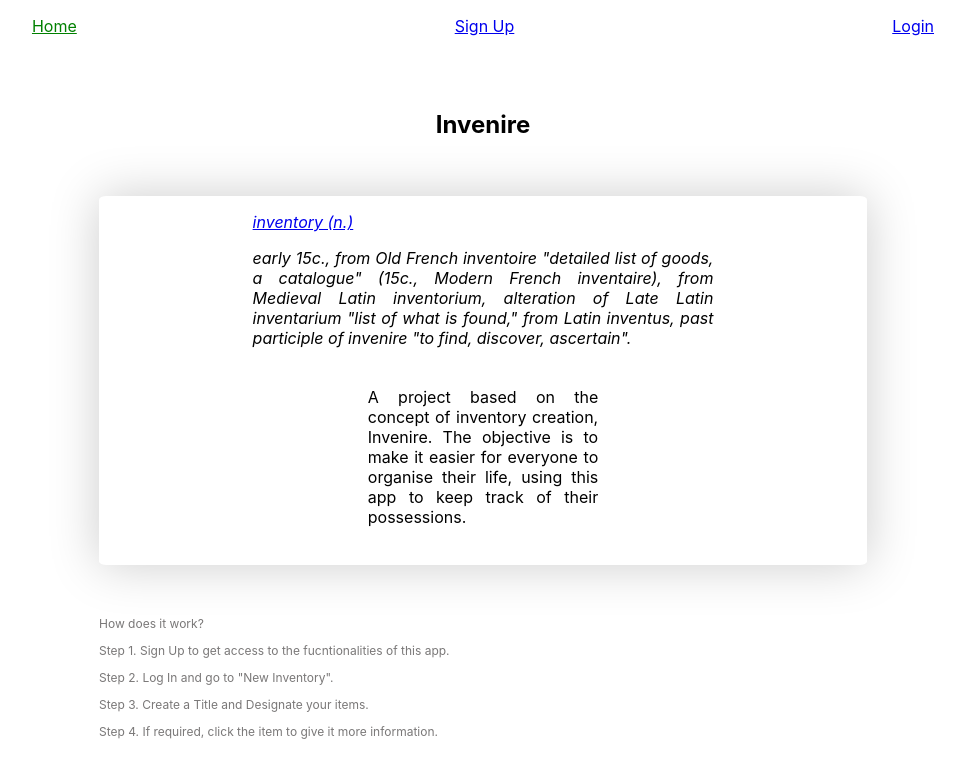
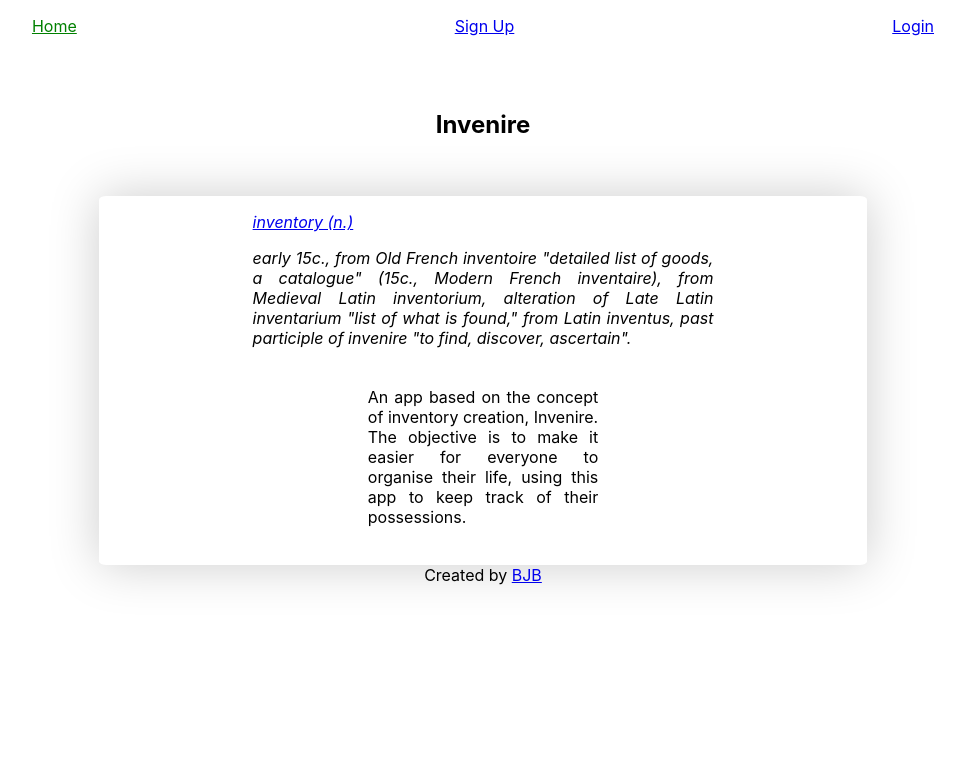
Before and after one commit to BeatrizJB/Invenire-Frontend, a React (Create React App) app: page / in a window 1280 px wide. Shown: the top 778 px of the page, without its empty margins (157-1122 px from the left). Built offline with nearby package versions, Linux system fonts and the light colour scheme; no server answers.

Commit message:
creation + toast

```diff
--- a/src/components/EditInventory.js
+++ b/src/components/EditInventory.js
@@ -32,7 +32,6 @@ class EditInventory extends React.Component {
     event.preventDefault();
 
     await updateTitle(this.state);
-    toast.success(`new title: ${this.state.title}`);
     this.props.history.push(`/myinventories/${this.props.match.params.invId}`);
   };
 
--- a/src/components/Home.js
+++ b/src/components/Home.js
@@ -24,27 +24,15 @@ function Home() {
               </em>
             </p>
             <p className="TextBox2">
-              A project based on the concept of inventory creation, Invenire. The
+              An app based on the concept of inventory creation, Invenire. The
               objective is to make it easier for everyone to organise their
               life, using this app to keep track of their possessions.
             </p>
           </article>
         </div>
-        <div className="Howto">
-          <div>
-            <p>How does it work?</p>
-          </div>
-          <div className="Steps">
-            <p>
-              Step 1. Sign Up to get access to the fucntionalities of this app.
-            </p>
-            <p>Step 2. Log In and go to "New Inventory".</p>
-            <p>Step 3. Create a Title and Designate your items.</p>
-            <p>
-              Step 4. If required, click the item to give it more information.
-            </p>
-          </div>
-        </div>
+        <footer>Created by <a href="https://github.com/BeatrizJB">
+                BJB
+              </a></footer>
       </section>
     </>
   );
```
